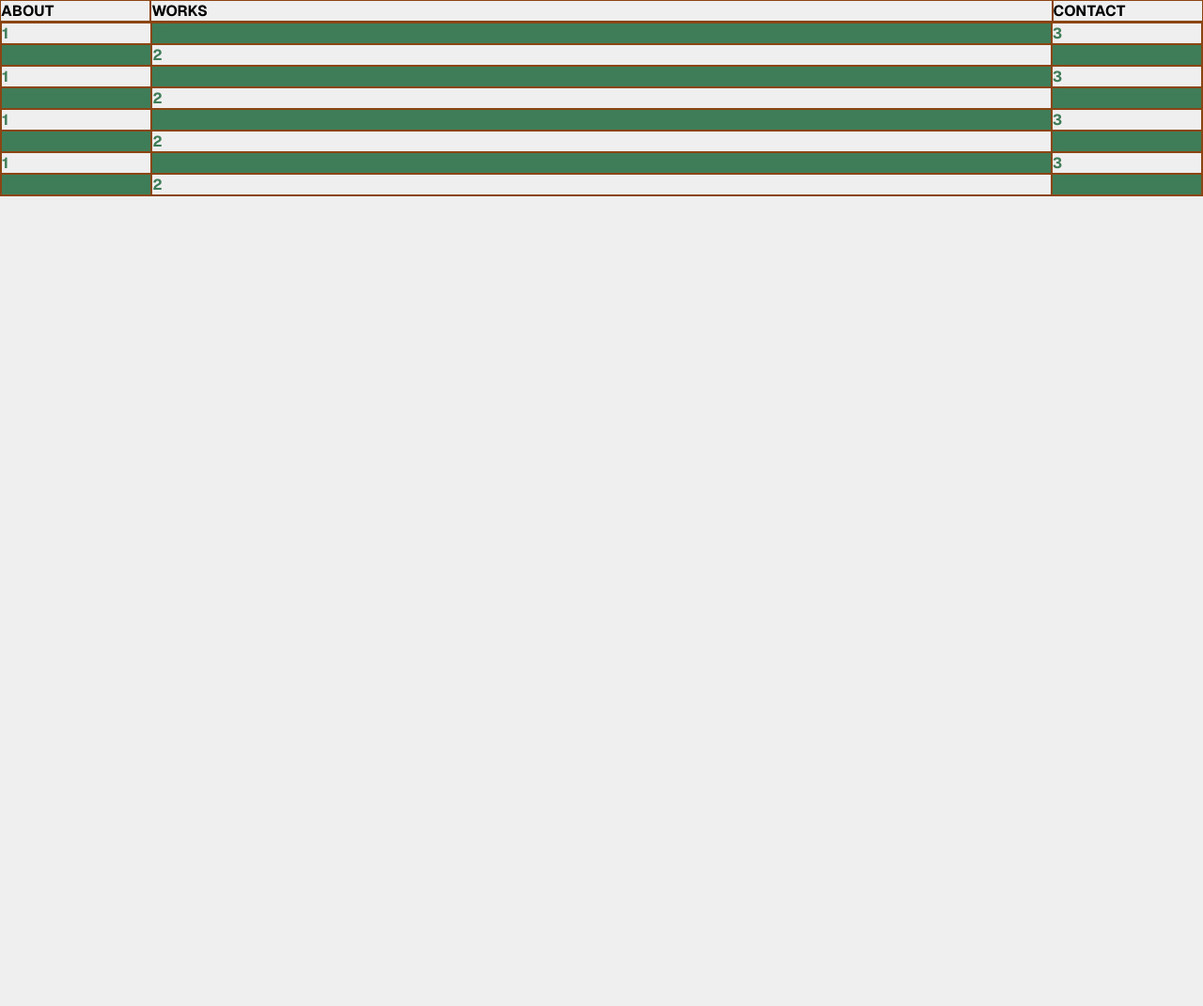
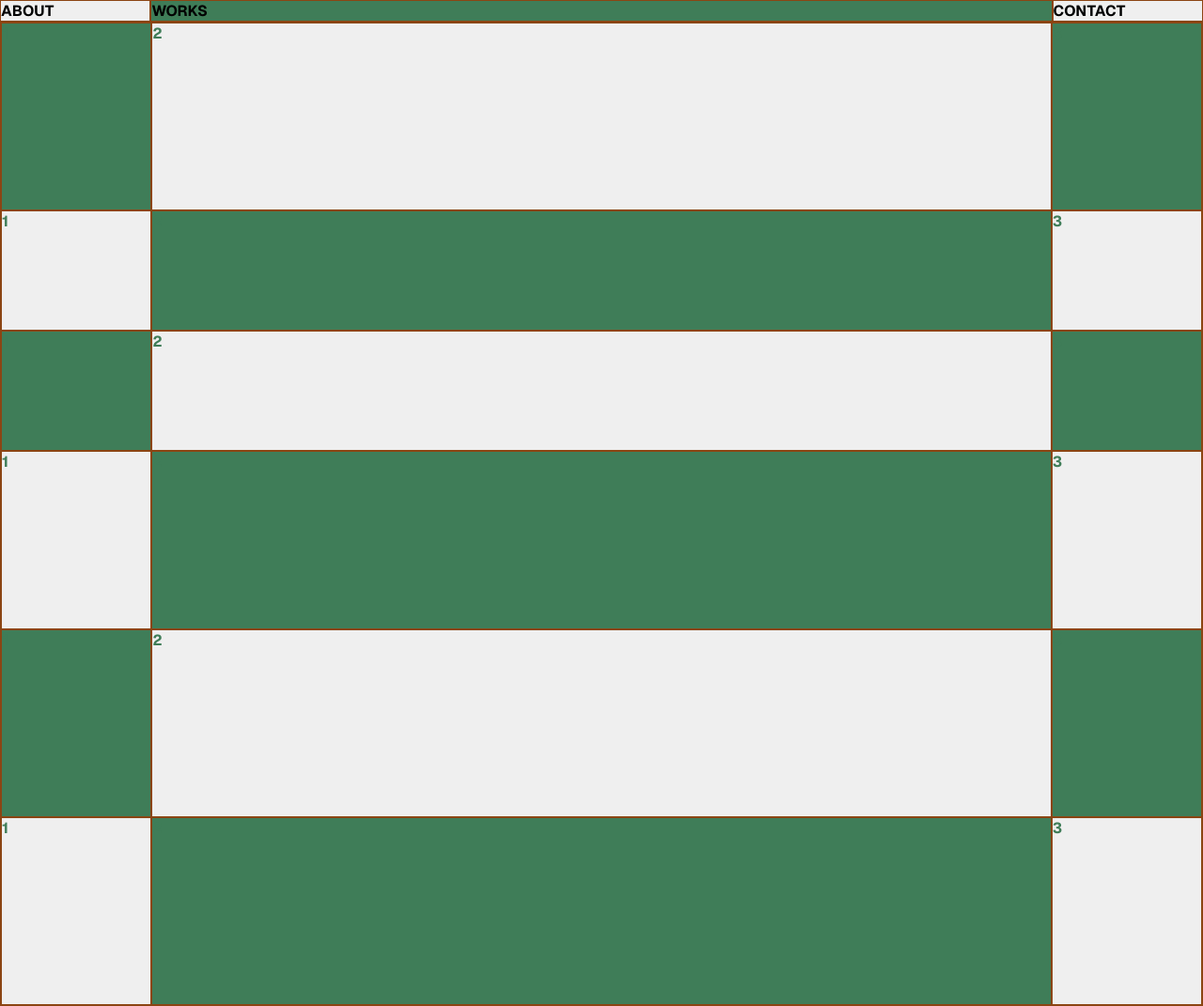
Before and after one commit to kelsaur/portfolio-test2, a plain HTML site: page index.html in a window 1280 px wide. Shown: the whole page at 94% size. Before the commit the page ends 800 px from the top, so only its background shows below. Drawn offline with Linux system fonts and the light colour scheme.

Commit message:
layout-ändringar

```diff
--- a/index.html
+++ b/index.html
@@ -48,18 +48,6 @@
         <div class="kolumn"><p>2</p></div>
         <div class="kolumn"><p>3</p></div>
       </div>
-
-      <div class="rader">
-        <div class="kolumn"><p>1</p></div>
-        <div class="kolumn"><p>2</p></div>
-        <div class="kolumn"><p>3</p></div>
-      </div>
-
-      <div class="rader">
-        <div class="kolumn"><p>1</p></div>
-        <div class="kolumn"><p>2</p></div>
-        <div class="kolumn"><p>3</p></div>
-      </div>
     </section>
 
     <footer></footer>
--- a/styles.css
+++ b/styles.css
@@ -64,7 +64,9 @@ p {
   color: rgba(63, 125, 88, 1);
 }
 
-.kolumn, nav, .page-content {
+.kolumn,
+nav,
+.page-content {
   border: 1px solid saddlebrown;
 }
 
@@ -79,6 +81,7 @@ nav {
 
 nav:nth-child(even) {
   width: 1440px;
+  background-color: rgba(63, 125, 88, 1);
 }
 
 .rader {
@@ -94,7 +97,26 @@ nav:nth-child(even) {
   width: 240px;
 }
 
-.page-content .rader:nth-of-type(odd) .kolumn:nth-of-type(even),
-.page-content .rader:nth-of-type(even) .kolumn:nth-of-type(odd) {
+.rader:nth-child(odd) .kolumn:nth-child(1),
+.rader:nth-child(odd) .kolumn:nth-child(3) {
   background-color: rgba(63, 125, 88, 1);
 }
+
+.rader:nth-child(even) .kolumn:nth-child(2) {
+  background-color: rgba(63, 125, 88, 1);
+}
+
+.rader:nth-child(1),
+.rader:nth-child(5),
+.rader:nth-child(6) {
+  height: 200px;
+}
+
+.rader:nth-child(2),
+.rader:nth-child(3) {
+  height: 128px;
+}
+
+.rader:nth-child(4) {
+  height: 190px;
+}
```
